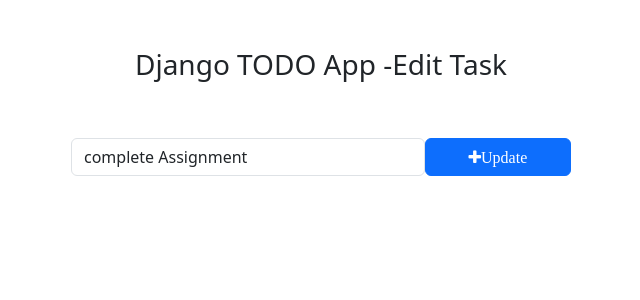
After one commit to PRANITH-ANKAM/todo, a Django app: page /todo/edit_task/1/ in a window 1280 px wide. The commit adds this page. Shown: the top 300 px of the page, without its empty margins (319-959 px from the left). Run offline with Django 5.2, Linux system fonts and the light colour scheme; data comes from the database, SQL or seed files in the repository; both versions use the stored data as it was after the commit.

Commit message:
todo app final

```diff
--- /dev/null
+++ b/templates/edit_task.html
@@ -0,0 +1,27 @@
+<!DOCTYPE html>
+<html lang="en">
+<head>
+    <meta charset="UTF-8">
+    <meta name="viewport" content="width=device-width, initial-scale=1.0">
+    <title>Edot Task - Django TODO App</title>
+
+    <link href="https://cdn.jsdelivr.net/npm/bootstrap@5.3.0-alpha1/dist/css/bootstrap.min.css" rel="stylesheet" integrity="sha384-GLhlTQ8iRABdZLl6O3oVMWSktQOp6b7In1Zl3/Jr59b6EGGoI1aFkw7cmDA6j6gD" crossorigin="anonymous">
+    <script src="https://cdn.jsdelivr.net/npm/bootstrap@5.3.0-alpha1/dist/js/bootstrap.bundle.min.js" integrity="sha384-w76AqPfDkMBDXo30jS1Sgez6pr3x5MlQ1ZAGC+nuZB+EYdgRZgiwxhTBTkF7CXvN" crossorigin="anonymous"></script>
+    <!-- Font Awesome Icons -->
+    <link rel="stylesheet" href="https://cdnjs.cloudflare.com/ajax/libs/font-awesome/4.7.0/css/font-awesome.min.css">
+</head>
+<body>
+        <div class="container">
+            <h3 class="pt-5 pb-5 text-center">Django TODO App -Edit Task</h3>
+            <form action="{% url 'edit_task' get_task.pk %}" method="POST" style="width: 500px; margin: auto">
+                {% csrf_token %}
+                <div class="form-group">
+                    <span style="display: flex;">
+                        <input type="text" name="task" class="form-control" placeholder="Add a task" value= "{{ get_task.task }}">
+                        <button type="submit" class="btn btn-primary" style="width: 200px;"><i class="fa fa-plus">Update</i> </button>
+                   </span>
+                </div>
+            </form>
+        </div>
+</body>
+</html>
--- a/todo/urls.py
+++ b/todo/urls.py
@@ -4,4 +4,12 @@
 
 urlpatterns = [
     path('addTask/',views.addTask, name='addTask'),
+    # mark as done
+    path('mark_as_done/<int:pk>/', views.mark_as_done, name='mark_as_done'),
+    # mark as undone
+    path('mark_as_undone/<int:pk>/', views.mark_as_undone, name='mark_as_undone'),
+    #edit task
+    path('edit_task/<int:pk>/', views.edit_task, name='edit_task'),
+    # Delete Task
+    path('delete_task/<int:pk>/', views.delete_task, name='delete_task'),
 ]
--- a/todo/views.py
+++ b/todo/views.py
@@ -1,4 +1,4 @@
-from django.shortcuts import render, redirect
+from django.shortcuts import get_object_or_404, render, redirect
 from django.http import HttpResponse
 from . models import Task
 
@@ -8,3 +8,38 @@
     task = request.POST['task']
     Task.objects.create(task=task)
     return redirect('home')
+
+
+
+def mark_as_done(request, pk):
+    task = get_object_or_404(Task, pk=pk)
+    task.is_completed = True
+    task.save()
+    return redirect('home')
+
+def mark_as_undone(request, pk):
+    task = get_object_or_404(Task, pk=pk)
+    task.is_completed = False
+    task.save()
+    return redirect('home')
+
+def edit_task(request, pk):
+    get_task = get_object_or_404(Task, pk=pk)
+    if request.method == 'POST':
+        new_task = request.POST['task']
+       #print(new_task)
+        get_task.task = new_task
+        get_task.save()
+        return redirect('home')
+    else:
+        context = {
+            'get_task' : get_task,
+        }
+        return render(request, 'edit_task.html', context)
+
+
+
+def delete_task(request, pk):
+    task = get_object_or_404(Task, pk=pk)
+    task.delete()
+    return redirect('home')
--- a/todo_main/views.py
+++ b/todo_main/views.py
@@ -5,7 +5,10 @@
 
 def home(request):
     tasks = Task.objects.filter(is_completed=False).order_by('-updated_at')
+
+    completed_tasks = Task.objects.filter(is_completed=True)
     context = {
         'tasks' : tasks,
+        'completed_tasks' : completed_tasks
     }
     return render(request, 'home.html', context)
```
Also changed, not shown: templates/home.html (+9 -5 lines), db.sqlite3.
